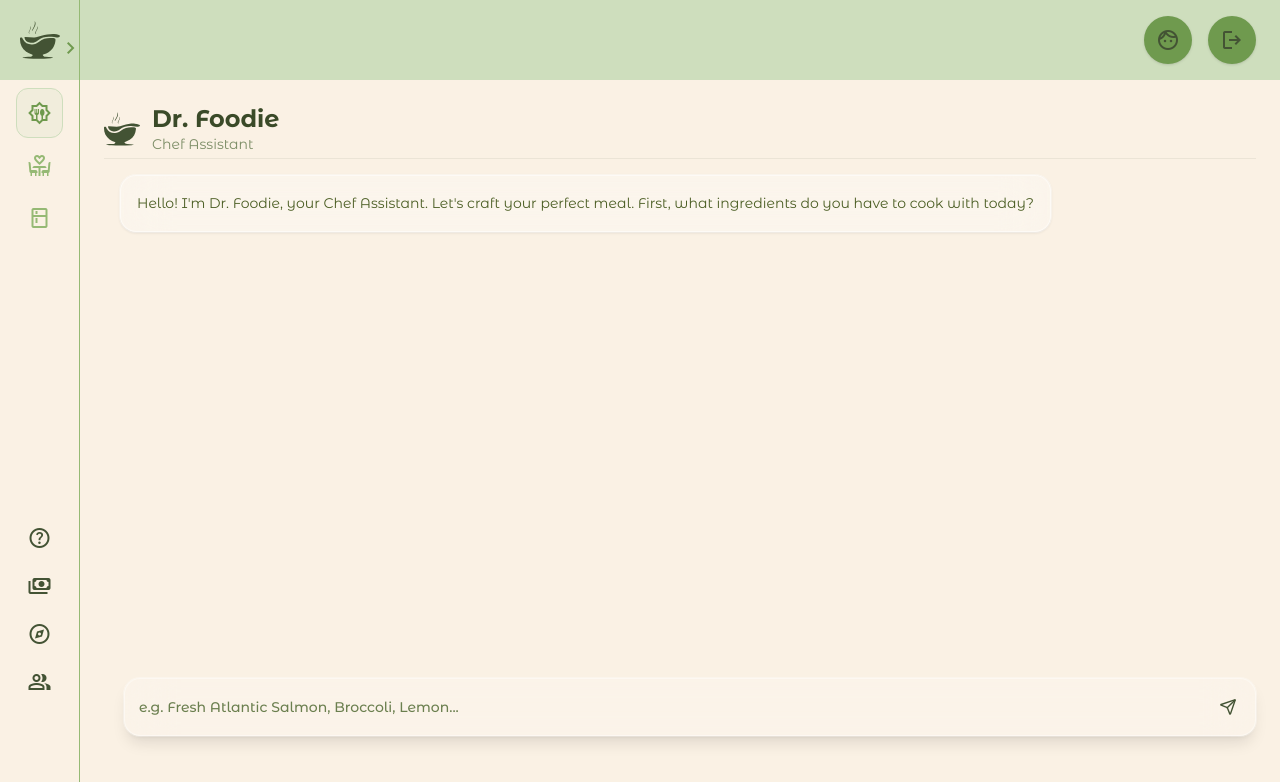
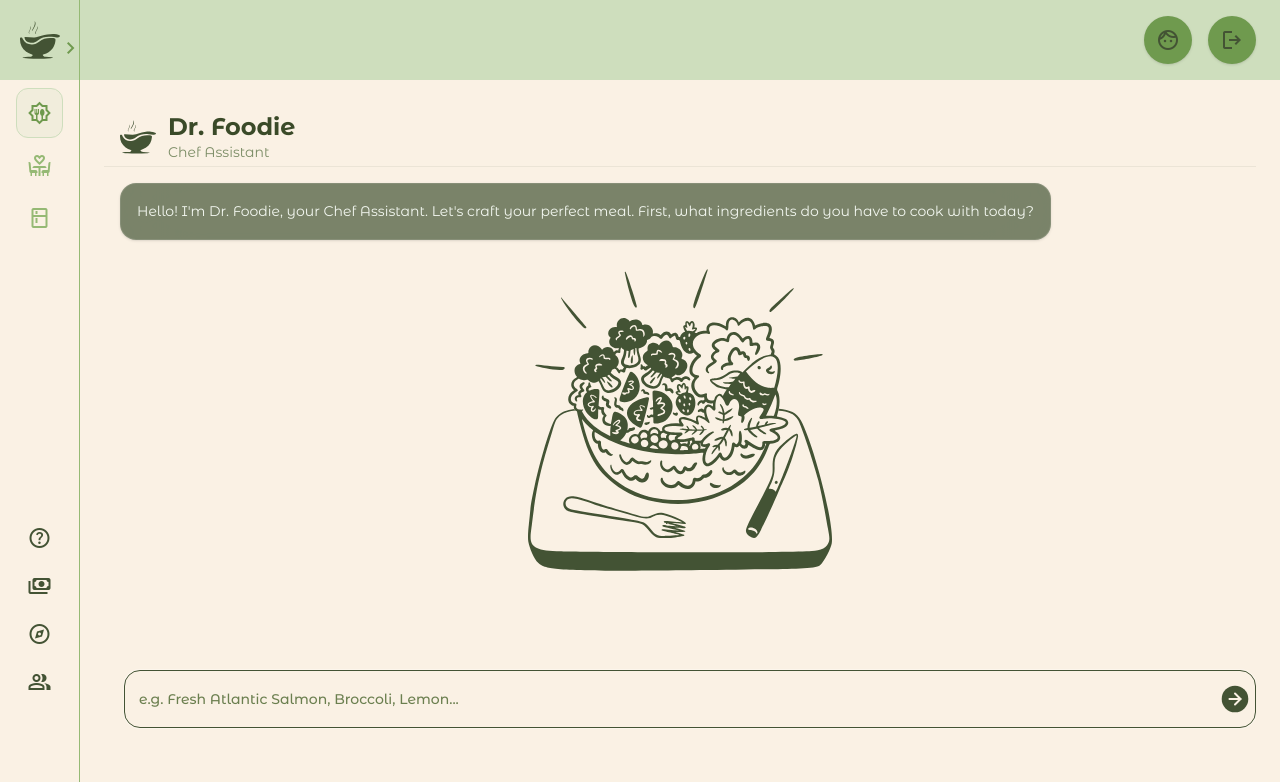
Before and after one commit to Aiinhome-Aivista/dailydish-front-end, a React (Vite) app: page /recipe-configuration-chat in a window 1280 px wide. Shown: the top 782 px of the page. Built offline with nearby package versions, Linux system fonts and the light colour scheme; sample sign-in values are in the browser's storage.

Commit message:
chat page design

```diff
--- a/src/features/pantry/components/RecipeConfigurationChat.tsx
+++ b/src/features/pantry/components/RecipeConfigurationChat.tsx
@@ -1,6 +1,7 @@
 import React, { useState, useRef, useEffect } from 'react';
-import { Send, ChefHat, Utensils, Globe, Leaf } from 'lucide-react';
+import { Send, ChefHat, Utensils, Globe, Leaf, ArrowRight } from 'lucide-react';
 import CookerIcon from '../../../assets/cooker.svg';
+import EatHealthyBg from '../../../assets/eat-healthy.svg';
 import { useAuth } from '../../auth/context/AuthContext';
 import { chatRecipeConfiguration } from '../api/recipeConfigurationService';
 import type { ChatMessage, CollectedData } from '../types/recipeConfiguration';
@@ -370,22 +371,31 @@ export default function RecipeConfigurationChat() {
 
 
   return (
-    <div className="flex flex-col w-full mx-auto text-[#2C3E14] h-[calc(97vh-9rem)]">
+    <div className="flex flex-col w-full mx-auto text-[#2C3E14] h-[calc(97vh-9rem)] relative overflow-hidden">
+
+      {/* Background Image - Centered as requested */}
+      <div className="absolute inset-0 flex items-center justify-center pointer-events-none">
+        <img
+          src={EatHealthyBg}
+          alt="Healthy Food Background"
+          className="w-2/3 max-w-xs object-contain" // Re-adding small opacity to ensure text is readable since they explicitly removed background color
+        />
+      </div>
 
       {/* Header */}
-      <div className="flex items-center gap-3 pb-1 border-b border-[#43533414]">
+      <div className="flex items-center gap-3 pb-1 border-b border-[#43533414] relative z-10 px-4 pt-2">
 
         <img src={CookerIcon} alt="" className='w-9 h-9' />
 
         <div>
           <h1 className="font-bold text-2xl text-[#3A4A28] leading-tight">Dr. Foodie</h1>
-                    {/* <h1 className="font-bold text-2xl text-[#FAF1E4] leading-tight">Dr. Foodie</h1> */}
+          {/* <h1 className="font-bold text-2xl text-[#FAF1E4] leading-tight">Dr. Foodie</h1> */}
           <p className="text-sm text-[#7B8C65]"> Chef Assistant</p>
         </div>
       </div>
 
       {/* Chat Stream */}
-      <div className="flex-1 overflow-y-auto p-4 space-y-6 hide-scrollbar" style={{ scrollbarWidth: 'none', msOverflowStyle: 'none' }}>
+      <div className="flex-1 overflow-y-auto p-4 space-y-6 hide-scrollbar relative z-10" style={{ scrollbarWidth: 'none', msOverflowStyle: 'none' }}>
         <style>
           {`
             .hide-scrollbar::-webkit-scrollbar {
@@ -405,8 +415,8 @@ export default function RecipeConfigurationChat() {
 
             {/* Bubble */}
             <div className={`max-w-[85%] ${msg.sender === 'user'
-              ? 'bg-[#7D9C5B] text-white rounded-xl shadow-md'
-              : 'bg-white/30 backdrop-blur-xl border border-white/50 text-[#4A5D23] rounded-2xl  shadow-sm ring-1 ring-white/40'
+              ? 'bg-[#CEDEBDB2] backdrop-blur-[40px] text-[#2C3E14] rounded-xl shadow-md'
+              : 'bg-[#435334B2] backdrop-blur-[36px] text-[#F4F8F1] rounded-2xl shadow-sm border border-white/10'
               } p-4 text-sm leading-relaxed`}
             >
               {/* Text Content - Always show for user messages, or when type is text */}
@@ -422,7 +432,7 @@ export default function RecipeConfigurationChat() {
 
               {/* Final Action Button */}
               {msg.type === 'final-action' && (
-                <div className="mt-4 pt-4 border-t border-[#E8E0D0]">
+                <div className="mt-4 pt-4 border-t border-[#E8E0D0]/20">
                   <button className="w-full py-3 bg-[#6A8E4C] hover:bg-[#58783D] text-white font-bold rounded-xl shadow-lg transition-transform active:scale-95 flex items-center justify-center gap-2"
                     onClick={handleGenerateRecipe}
                   >
@@ -448,8 +458,8 @@ export default function RecipeConfigurationChat() {
       </div>
 
       {/* Sticky Input Area */}
-      <div className="pl-5">
-        <div className="flex items-center gap-2 bg-white/20 backdrop-blur-xl p-1.5 rounded-2xl border border-white/40 shadow-lg ring-1 ring-white/30 focus-within:ring-2 focus-within:ring-[#A2B886] focus-within:border-transparent transition-all">
+      <div className="pl-5 relative z-10 pb-2">
+        <div className="flex items-center gap-2 bg-[#FAF1E4] p-1.5 rounded-2xl border border-[#435334] ring-1 ring-white/30 focus-within:ring-2 focus-within:ring-[#A2B886] focus-within:border-transparent transition-all">
           <input
             type="text"
             value={inputValue}
@@ -458,12 +468,22 @@ export default function RecipeConfigurationChat() {
             placeholder="e.g. Fresh Atlantic Salmon, Broccoli, Lemon..."
             className="flex-1 bg-transparent px-2 py-3 outline-none text-[#4A5D23] placeholder-[#6B7F4F] text-sm font-medium"
           />
-          <button
+          {/* <button
             onClick={handleSendMessage}
             disabled={!inputValue.trim()}
             className={`p-3 rounded-full transition-all transform ${inputValue.trim() ? 'bg-[#7D9C5B] hover:bg-[#6A8E4C]' : 'scale-95'}`}
           >
             <Send size={18} className="text-brand-dark" />
+          </button> */}
+          <button
+            onClick={handleSendMessage}
+            disabled={!inputValue.trim()}
+            className={`p-1 rounded-full transition-all transform flex items-center justify-center cursor-pointer ${inputValue.trim()
+              ? 'bg-brand-dark hover:bg-[#2C3E14] text-[#FAF1E4]'
+              : 'bg-brand-dark text-[#FAF1E4] scale-95'
+              }`}
+          >
+            <ArrowRight size={20} strokeWidth={2.5} />
           </button>
         </div>
       </div>
```
Also changed, not shown: src/assets/eat-healthy.svg (added).
